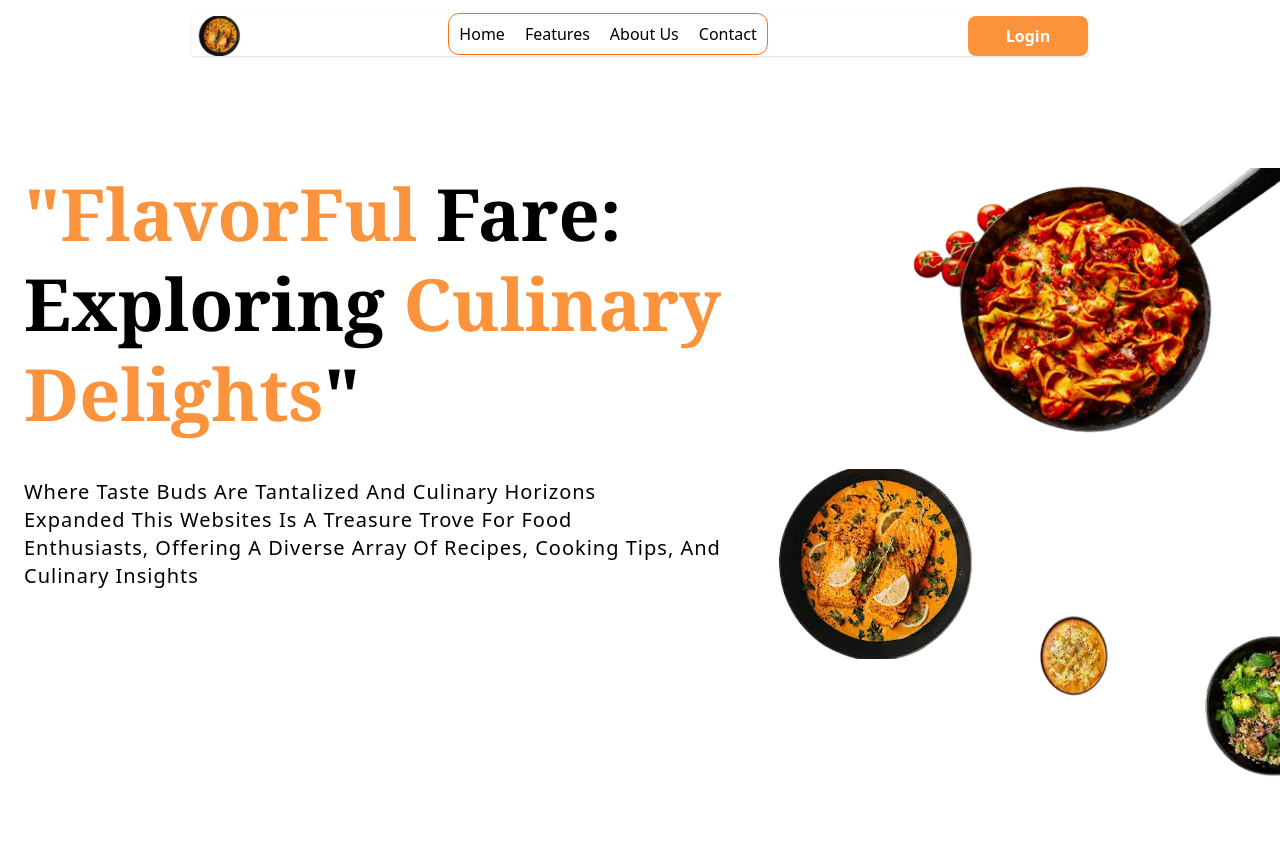
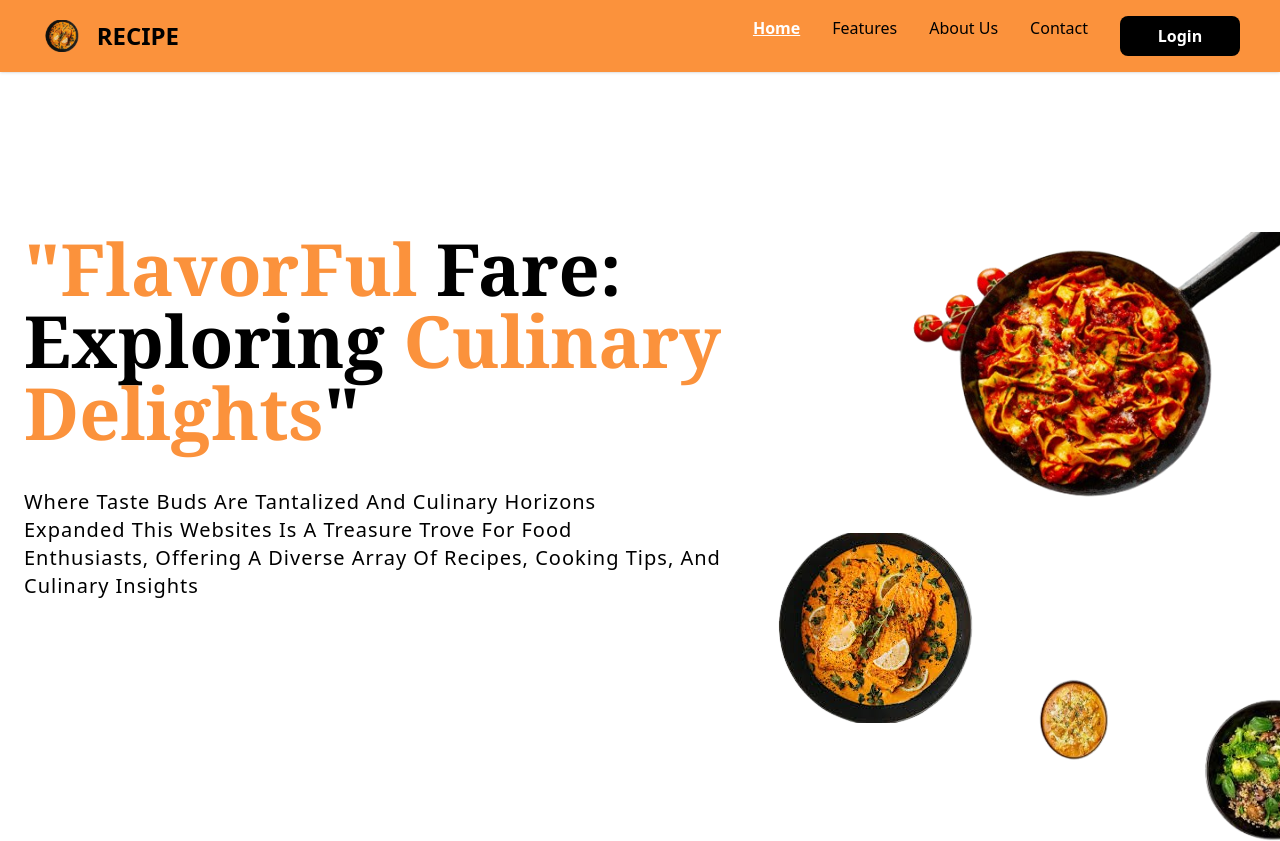
Before and after one commit to MOYIN-21/Online-Recipe-Manager-Frontend, a React (Vite) app: page /home in a window 1280 px wide. Shown: the top 841 px of the page. Built offline with nearby package versions, Linux system fonts and the light colour scheme.

Commit message:
responsiveness done

```diff
--- a/src/App.css
+++ b/src/App.css
@@ -1,30 +1,4 @@
 #root {
-  /* max-width: 1280px; */
   margin: 0 auto;
-  /* padding: 20px; */
-  /* padding-top: 24px; */
   text-align: center;
 }
-
-@keyframes logo-spin {
-  from {
-    transform: rotate(0deg);
-  }
-  to {
-    transform: rotate(360deg);
-  }
-}
-
-@media (prefers-reduced-motion: no-preference) {
-  a:nth-of-type(2) .logo {
-    animation: logo-spin infinite 20s linear;
-  }
-}
-
-.card {
-  padding: 2em;
-}
-
-.read-the-docs {
-  color: #888;
-}
--- a/src/index.css
+++ b/src/index.css
@@ -1,3 +1,9 @@
 @tailwind base;
 @tailwind components;
 @tailwind utilities;
+
+.active{
+    font-weight: 900;
+    color: white;
+    text-decoration: underline;
+  }
--- a/src/websiteLandingPage/NavBar.jsx
+++ b/src/websiteLandingPage/NavBar.jsx
@@ -1,37 +1,102 @@
 import React, { useState } from 'react';
 import FilledButton from './reusablesComponents/buttons/FilledButton';
-import { Link } from 'react-router-dom';
+import { NavLink, Link } from 'react-router-dom';
 import Logo from '../assets/spice.png';
 
 const NavBar = () => {
-  const [activeHeader, setActiveHeader] = useState(null);
+  const [activeButton, setActiveButton] = useState(0);
 
-  const handleHeaderClick = (header) => {
-    setActiveHeader(header);
+  const [isDropdownOpen, setIsDropdownOpen] = useState(false);
+  const [isMenuOpen, setIsMenuOpen] = useState(false);
+
+  const handleClick = (index) => {
+    setActiveButton(index);
   };
 
+  const toggleDropdown = () => {
+    setIsDropdownOpen((prev) => !prev);
+  };
+
+  const toggleMenu = () => {
+    setIsMenuOpen((prev) => !prev);
+  };
+
+  const closeMenu = () => {
+    setIsMenuOpen(false);
+  };
+  // const [activeHeader, setActiveHeader] = useState(null);
+
+  // const handleHeaderClick = (header) => {
+  //   setActiveHeader(header);
+  // };
+
   return (
-    <div className=' h-10 px-48 pt-4 '>
-      <div className='flex justify-between shadow'>
-        <div className='w-14'><img src={Logo} alt="" /></div>
-        <div className='flex justify-center gap-5 px-2  h-9 items-center outline outline-offset-2 outline-1 rounded-lg outline-orange-500'>
-          <Link to="/home"><div style={{ color: activeHeader === "Home" ? "orange" : "inherit" }} onClick={() => handleHeaderClick("Home")}>Home</div>
-          </Link>
-          <Link to="/feature">
-            <div style={{ color: activeHeader === "Features" ? "orange" : "inherit" }} onClick={() => handleHeaderClick("Features")}>Features</div>
-          </Link>
-          <Link to="/action">
-            <div style={{ color: activeHeader === "About Us" ? "orange" : "inherit" }} onClick={() => handleHeaderClick("About Us")}>About Us</div>
-          </Link>
-          <Link to="/contact">
-            <div style={{ color: activeHeader === "Contact" ? "orange" : "inherit" }} onClick={() => handleHeaderClick("Contact")}>Contact</div>
-          </Link>
+    <nav className="sticky top-0 bg-orange-400 z-50 shadow px-6">
+    <div className="max-w-screen-xl flex flex-wrap items-center justify-between mx-auto p-4">
+      <a href="/home" className="flex items-center space-x-3 rtl:space-x-reverse">
+        <img src={Logo} className="h-8" alt="recipe Logo" />
+        <span className="self-center text-2xl font-semibold whitespace-nowrap">RECIPE</span>
+      </a>
+      <button
+          data-collapse-toggle="navbar-dropdown"
+          type="button"
+          className="inline-flex items-center p-2 w-10 h-10 justify-center text-sm rounded-lg md:hidden focus:outline-none focus:ring-2"
+          aria-controls="navbar-dropdown"
+          aria-expanded={isMenuOpen}
+          onClick={toggleMenu}
+      >
+        <span className="sr-only">Open main menu</span>
+        <svg className="w-5 h-5" aria-hidden="true" xmlns="http://www.w3.org/2000/svg" fill="none" viewBox="0 0 17 14">
+          <path stroke="currentColor" strokeLinecap="round" strokeLinejoin="round" strokeWidth="2" d="M1 1h15M1 7h15M1 13h15" />
+        </svg>
+      </button>
+      <div className={`w-full md:block md:w-auto ${isMenuOpen ? 'block' : 'hidden'}`} id="navbar-dropdown">
+        <ul className="flex flex-col font-medium p-4 md:p-0 mt-4 border rounded-lg md:space-x-8 rtl:space-x-reverse md:flex-row md:mt-0 md:border-0">
+          <li>
+            <NavLink to="/home" onClick={closeMenu} className="block py-2 px-3 md:p-0 ">Home</NavLink>
+          </li>
+          <li>
+            <NavLink to="/feature" onClick={closeMenu} className="block py-2 px-3 md:p-0">Features</NavLink>
+          </li>
+          <li>
+            <NavLink to="/action" onClick={closeMenu} className="block py-2 px-3 md:p-0 ">About Us
+              </NavLink>
+          </li>
+          <li>
+            <NavLink to="/contact" onClick={closeMenu} className="block py-2 px-3 md:p-0 ">Contact
+              </NavLink>
+          </li>
+          <div>
+          <Link to="/login"><FilledButton text="Login" style={{ width: "120px", height: "40px", backgroundColor: "black"}} /></Link>
         </div>
-        <div>
-          <Link to="/login"><FilledButton text="Login" style={{ width: "120px", height: "40px" }} /></Link>
-        </div>
+          <div className={`block sm:hidden flex justify-center mt-4`}>
+            <Link to="/signup"> <button type="button" className="flex justify-center text-orange-400 bg-white rounded-lg w-32 h-10 text-center font-bold text-xl items-center">Sign up </button></Link>
+          </div>
+        </ul>
       </div>
     </div>
+  </nav>
+    // <div className=' h-10 px-48 pt-4 '>
+    //   <div className='flex justify-between shadow'>
+    //     <div className='w-14'><img src={Logo} alt="" /></div>
+    //     <div className='flex justify-center gap-5 px-2  h-9 items-center outline outline-offset-2 outline-1 rounded-lg outline-orange-500'>
+    //       <Link to="/home"><div style={{ color: activeHeader === "Home" ? "orange" : "inherit" }} onClick={() => handleHeaderClick("Home")}>Home</div>
+    //       </Link>
+    //       <Link to="/feature">
+    //         <div style={{ color: activeHeader === "Features" ? "orange" : "inherit" }} onClick={() => handleHeaderClick("Features")}>Features</div>
+    //       </Link>
+    //       <Link to="/action">
+    //         <div style={{ color: activeHeader === "About Us" ? "orange" : "inherit" }} onClick={() => handleHeaderClick("About Us")}>About Us</div>
+    //       </Link>
+    //       <Link to="/contact">
+    //         <div style={{ color: activeHeader === "Contact" ? "orange" : "inherit" }} onClick={() => handleHeaderClick("Contact")}>Contact</div>
+    //       </Link>
+    //     </div>
+        // <div>
+        //   <Link to="/login"><FilledButton text="Login" style={{ width: "120px", height: "40px" }} /></Link>
+        // </div>
+    //   </div>
+    // </div>
   );
 }
 
--- a/src/websiteLandingPage/home/CallToAction.jsx
+++ b/src/websiteLandingPage/home/CallToAction.jsx
@@ -7,7 +7,7 @@ const CallToAction = () => {
     <div className='pt-5'>
         <div className='bg-orange-400 md:mt-0-sm px-4  mx-auto max-w-screen-xl lg:px-6'>
           <div className='flex flex-row justify-between'>
-            <div className='pl-16 text-6xl text-center md:text-left pt-16 font-serif justify-start flex flex-col gap-8'>
+            <div className='pl-16 text-4xl lg:text-6xl text-center md:text-left pt-16 font-serif justify-start flex flex-col gap-8'>
               Experience the joy of <br />
               cooking  with ease. <br />
               Sign up now to unlock <br />
@@ -16,7 +16,7 @@ const CallToAction = () => {
              <Link to="/signup"> <button type="button" className="flex justify-center ml-20 text-orange-400 bg-white rounded-lg w-80 h-14 text-center font-bold text-3xl items-center">JOIN US TODAY </button></Link>
             </div>
             <div className='flex pt-96 '>
-              <img className='w-[300px] sm:block' src={call} alt="" />
+              <img className='lg:w-[300px] w-[200px]' src={call} alt="" />
             </div>
           </div>
         </div>
--- a/src/websiteLandingPage/home/FeatureDescription.jsx
+++ b/src/websiteLandingPage/home/FeatureDescription.jsx
@@ -4,7 +4,7 @@ const FeatureDescription = () => {
   return (
     <div className=''>
         <section>
-          <div className="py-8 mx-auto max-w-screen-xl sm:py-16 lg:px-6">
+          <div className="py-8 mx-auto max-w-screen-xl sm:py-16 px-6 lg:px-6">
               <div className="mb-8 lg:mb-16 items-center center text-center flex-col">
                   <h1 className="mb-4 text-4xl tracking-tight font-extrabold text-orange-400">Minimum Effort. Maximum Yum</h1>
                   <p className="text-orange-400 sm:text-xl">Our Online Recipe Manager empowers users to effortlessly search, save, and create personal favorite recipes collections based on dietary preferences or ingredients.</p>
--- a/src/websiteLandingPage/home/HeroSection.jsx
+++ b/src/websiteLandingPage/home/HeroSection.jsx
@@ -6,10 +6,10 @@ import Salad from '../../assets/MushroomSalad.png'
 
 const HeroSection = () => {
   return (
-    <div className='pt-32 justify-between flex'>
+    <div className='justify-between pt-5 lg:pt-40 flex'>
 
       <div className='flex-col flex mx-auto max-w-screen-xl lg:px-6'>
-      <p className="text-7xl font-serif top-0 text-center md:text-left leading-tight font-bold">
+      <p className="md:text-7xl text-5xl font-serif top-0 text-center md:text-left leading-tight font-bold">
         <span className='text-orange-400'>"FlavorFul
         </span> Fare: <br/> Exploring
         <span className='text-orange-400'> Culinary
@@ -22,14 +22,21 @@ const HeroSection = () => {
           Enthusiasts, Offering A Diverse Array Of Recipes, Cooking Tips, And  Culinary Insights
       </p>
       </div>
-      <div>
-        <div>
-            <img className='justify-end hidden sm:block' src={Chicken} alt="" />
+        <div className="hidden lg:block">
+            <div>
+                <img className='justify-end lg:max-w-1/2 xl:max-w-1/3' src={Chicken} alt=""/>
+            </div>
+            <div>
+                <img className='ml-18 lg:max-w-1/2 xl:max-w-1/3' src={spice} alt=""/>
+            </div>
+            <div>
+                <img className='ml-64 mt-[-60px] w-36 mr-2 lg:max-w-1/2 xl:max-w-1/3' src={ButterChicken} alt=""/>
+            </div>
+            <div>
+                <img className='ml-96 mt-[-80px] w-72 lg:max-w-1/2 xl:max-w-1/3' src={Salad} alt=""/>
+            </div>
         </div>
-          <div><img className='ml-18 hidden sm:block' src={spice} alt="" /></div>
-          <div><img className='ml-64 mt-[-60px] w-36 mr-2 hidden sm:block' src={ButterChicken} alt="" /></div>
-          <div><img className='ml-96 mt-[-80px] w-72 hidden sm:block' src={Salad} alt="" /></div>
-      </div>
+
 
     </div>
   )
--- a/src/websiteLandingPage/reusablesComponents/DashboardAppBar.jsx
+++ b/src/websiteLandingPage/reusablesComponents/DashboardAppBar.jsx
@@ -187,7 +187,7 @@ const DashboardAppBar=()=> {
     <Box sx={{ flexGrow: 1 }}>
       <AppBar position="static">
         <Toolbar sx={{backgroundColor: "white"}}>
-          <Link to="/dashboard/recipehome"><img src={spice} alt="" className='w-20' /></Link>
+          <Link to="/home"><img src={spice} alt="" className='w-20' /></Link>
 
           <Typography
             variant="h6"
```
Also changed, not shown: src/websiteLandingPage/home/Contact.jsx (+17 -2 lines).
